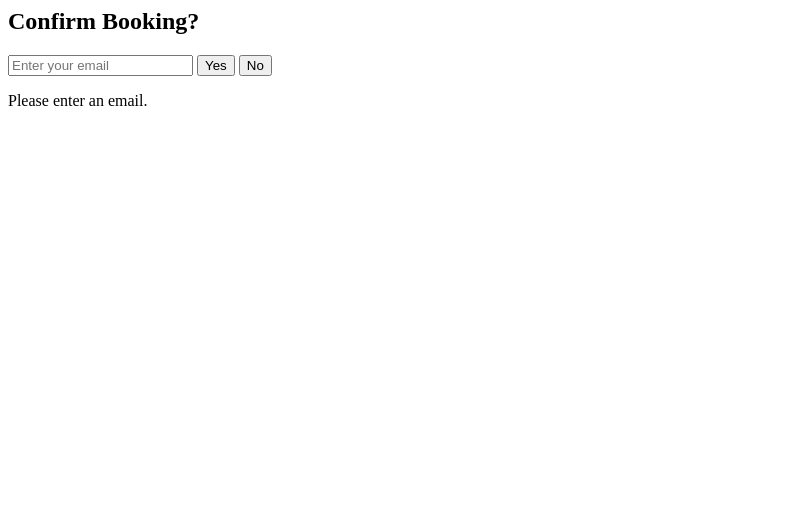
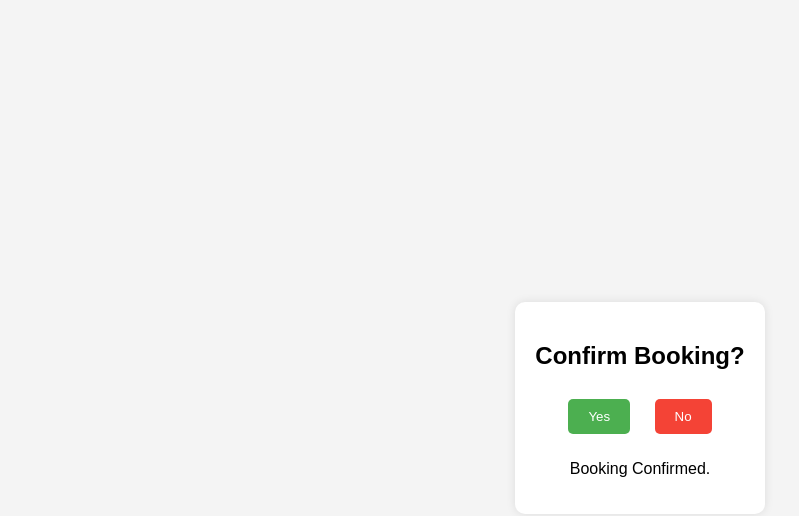
Before and after one commit to Suhaana16/my-website, a plain HTML site: page index.html in a window 1280 px wide. Both pictures are taken after a click on the button "Yes". Shown: the whole page, without its empty margins (0-799 px from the left). Drawn offline with Linux system fonts and the light colour scheme.

Commit message:
index.html

```diff
--- a/index.html
+++ b/index.html
@@ -1,6 +1,45 @@
+<!DOCTYPE html>
+<html lang="en">
+<head>
+    <meta charset="UTF-8">
+    <meta name="viewport" content="width=device-width, initial-scale=1.0">
+    <title>Confirm Booking</title>
+    <style>
+        body {
+            font-family: Arial, sans-serif;
+            display: flex;
+            justify-content: center;
+            align-items: center;
+            height: 100vh;
+            background-color: #f4f4f4;
+        }
+        .container {
+            text-align: center;
+            background: white;
+            padding: 20px;
+            border-radius: 10px;
+            box-shadow: 0 0 10px rgba(0, 0, 0, 0.1);
+        }
+        .btn {
+            margin: 10px;
+            padding: 10px 20px;
+            border: none;
+            cursor: pointer;
+            border-radius: 5px;
+        }
+        .yes {
+            background-color: #4CAF50;
+            color: white;
+        }
+        .no {
+            background-color: #f44336;
+            color: white;
+        }
+    </style>
+</head>
+<body>
     <div class="container">
         <h2>Confirm Booking?</h2>
-    <input type="email" id="userEmail" placeholder="Enter your email" required>
         <button class="btn yes" onclick="confirmBooking()">Yes</button>
         <button class="btn no" onclick="cancelBooking()">No</button>
         <p id="message"></p>
@@ -8,31 +47,11 @@
 
     <script>
         function confirmBooking() {
-        let email = document.getElementById("userEmail").value;
-
-        if (!email) {
-            document.getElementById("message").textContent = "Please enter an email.";
-            return;
+            document.getElementById("message").textContent = "Booking Confirmed.";
         }
-
-        fetch("http://127.0.0.1:5000/send_email", {
-            method: "POST",
-            headers: {
-                "Content-Type": "application/json"
-            },
-            body: JSON.stringify({ email: email })
-        })
-        .then(response => response.json())
-        .then(data => {
-            document.getElementById("message").textContent = data.message;
-        })
-        .catch(error => {
-            console.error("Error:", error);
-            document.getElementById("message").textContent = "Error sending email.";
-        });
-    }
-
         function cancelBooking() {
             document.getElementById("message").textContent = "";
         }
     </script>
+</body>
+</html>
```
Lines whose indentation alone changed are shown as unchanged.
